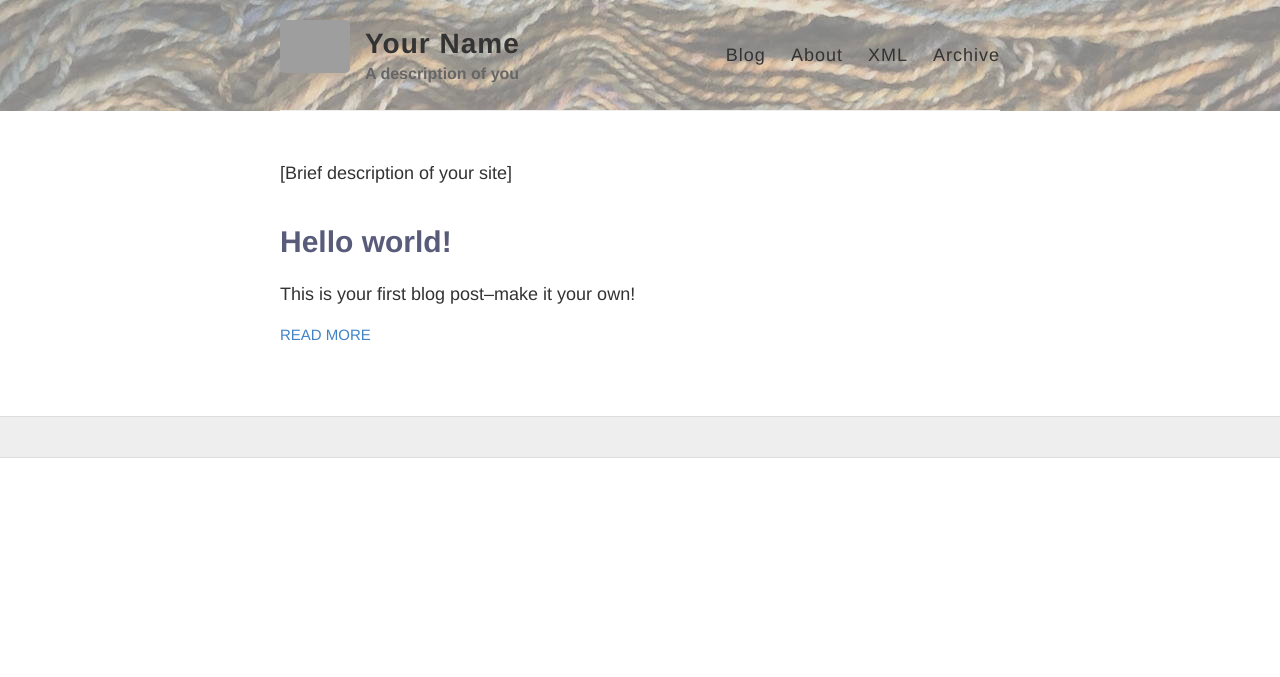
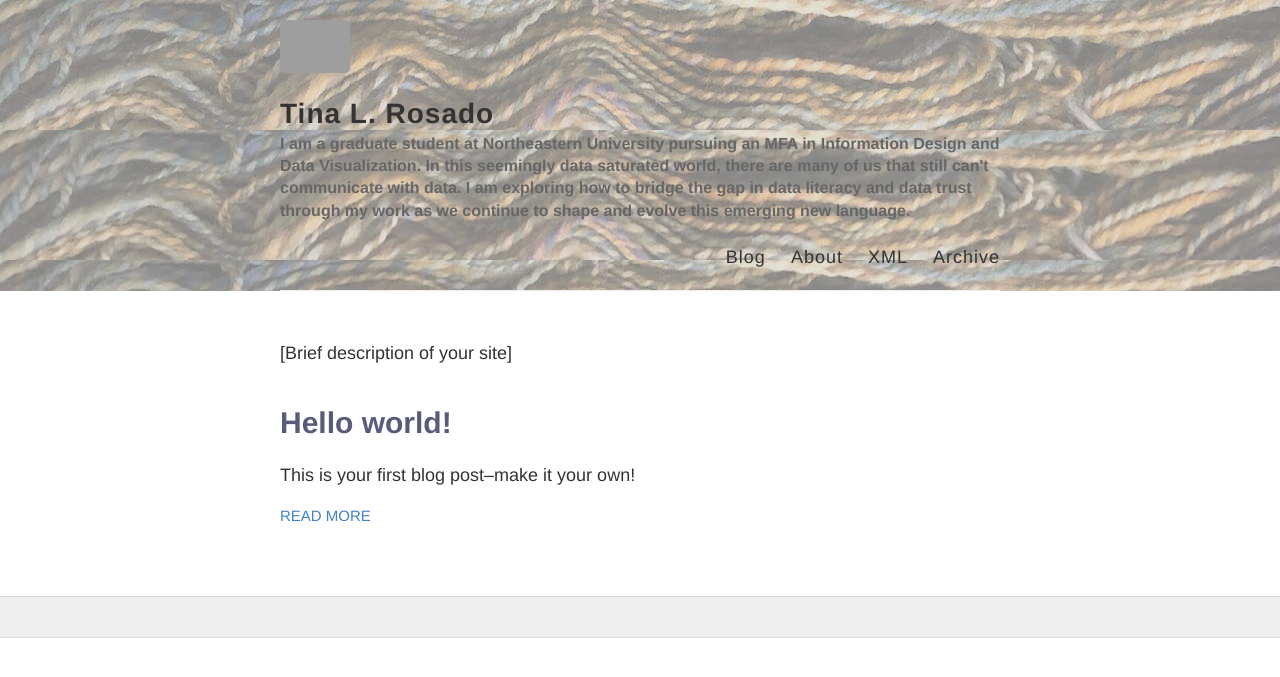
Before and after one commit to TinaLorena/TinaLorena, a Jekyll site: the page built from index.html, in a window 1280 px wide. Shown: the top 677 px of the page. Built offline with Jekyll 4.4.1, drawn with Linux system fonts in a browser that asks for light colours; part of the change alters nothing that is shown; grey boxes are pictures that could not be loaded.

Commit message:
Update _config.yml

```diff
--- a/_config.yml
+++ b/_config.yml
@@ -3,13 +3,13 @@
 #
 
 # Name of your site (displayed in the header)
-name: Your Name
+name: Tina L. Rosado
 
 # Short bio or description (displayed in the header)
-description: A description of you
+description: I am a graduate student at Northeastern University pursuing an MFA in Information Design and Data Visualization. In this seemingly data saturated world, there are many of us that still can't communicate with data. I am exploring how to bridge the gap in data literacy and data trust through my work as we continue to shape and evolve this emerging new language.
 
 # URL of your avatar or profile pic
-avatar: https://raw.githubusercontent.com/[yourusername]/[yourusername].github.io/master/images/[filename].jpg
+avatar: https://raw.githubusercontent.com/tinalorena/tinalorena.github.io/master/images/Photo2.jpg
 
 #
 # Flags below are optional
@@ -17,37 +17,37 @@ avatar: https://raw.githubusercontent.com/[yourusername]/[yourusername].github.i
 
 # Includes an icon in the footer for each username you enter
 footer-links:
-  dribbble:
-  email:
-  facebook:
-  flickr:
-  github:
-  instagram:
-  linkedin:
-  pinterest:
-  rss: # just type anything here for a working RSS icon
-  twitter:
-  stackoverflow: # your stackoverflow profile, e.g. "users/50476/bart-kiers"
-  youtube: # channel/<your_long_string> or user/<user-name>
-  googleplus: # anything in your profile username that comes after plus.google.com/
+#  dribbble:
+#  email:
+#  facebook:
+#  flickr:
+#  github:
+#  instagram:
+#  linkedin:
+#  pinterest:
+#  rss: # just type anything here for a working RSS icon
+#  twitter:
+#  stackoverflow: # your stackoverflow profile, e.g. "users/50476/bart-kiers"
+#  youtube: # channel/<your_long_string> or user/<user-name>
+#  googleplus: # anything in your profile username that comes after plus.google.com/
 
 
 # Enter your Disqus shortname (not your username) to enable commenting on posts
 # You can find your shortname on the Settings page of your Disqus account
-disqus:
+#disqus:
 
 # Enter your Google Analytics web tracking code (e.g. UA-2110908-2) to activate tracking
-google_analytics:
+#google_analytics:
 
 # Your website URL (e.g. http://barryclark.github.io or http://www.barryclark.co)
 # Used for Sitemap.xml and your RSS feed
-url:
+#url:
 
 # If you're hosting your site at a Project repository on GitHub pages
 # (http://yourusername.github.io/repository-name)
 # and NOT your User repository (http://yourusername.github.io)
 # then add in the baseurl here, like this: "/repository-name"
-baseurl: ""
+#baseurl: ""
 
 #
 # !! You don't need to change any of the configuration flags below !!
```
